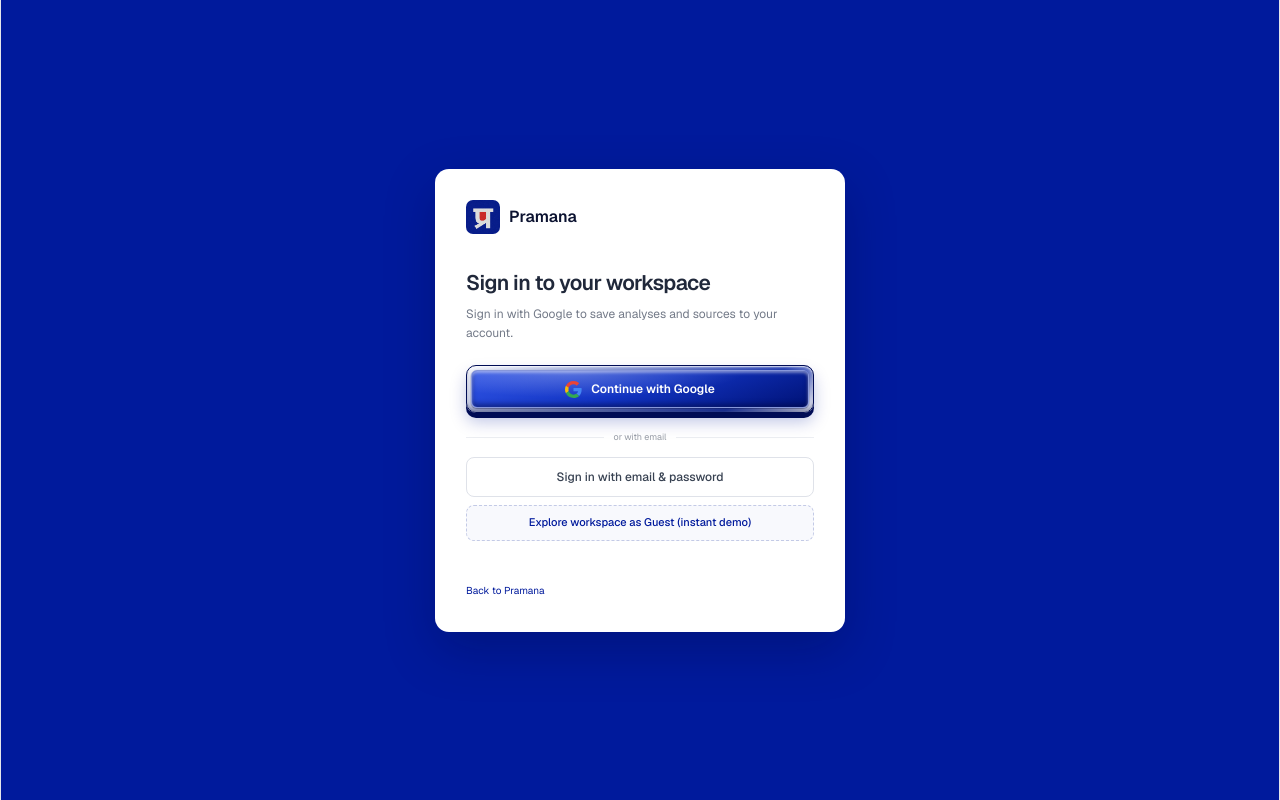
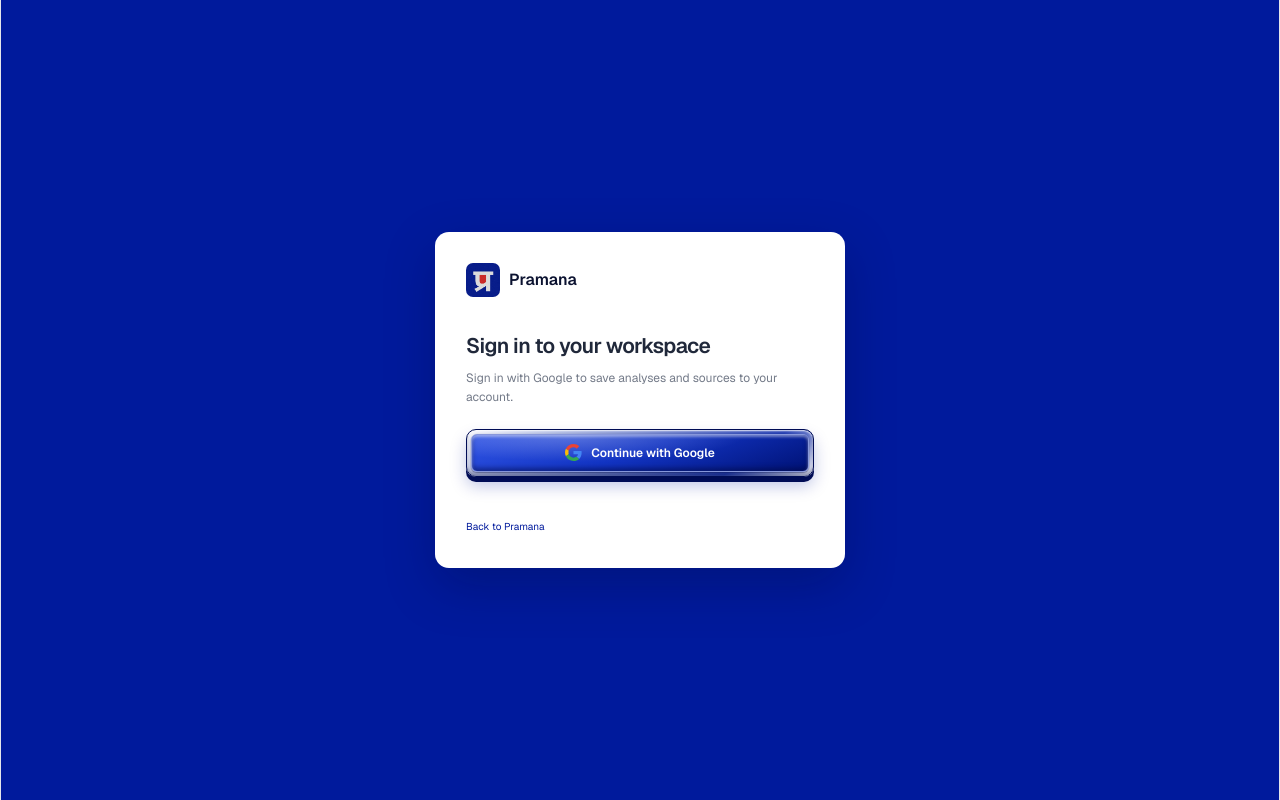
Before and after one commit to Adochaure/PRANAMA-AI, a Next.js app: page /login in a window 1280 px wide. Built offline with nearby package versions, Linux system fonts and the light colour scheme.

Commit message:
Remove non-Google login options

```diff
--- a/app/login/GoogleSignInButton.tsx
+++ b/app/login/GoogleSignInButton.tsx
@@ -1,15 +1,11 @@
 "use client";
 
-import { useState, type FormEvent } from "react";
+import { useState } from "react";
 import { createClient } from "@/lib/supabase/client";
 
 export default function GoogleSignInButton({ next, initialMessage }: { next: string; initialMessage: string }) {
   const [message, setMessage] = useState(initialMessage);
   const [busy, setBusy] = useState(false);
-  const [emailMode, setEmailMode] = useState(false);
-  const [email, setEmail] = useState("");
-  const [password, setPassword] = useState("");
-  const [isSignUp, setIsSignUp] = useState(false);
 
   async function continueWithGoogle() {
     setBusy(true);
@@ -23,84 +19,6 @@ export default function GoogleSignInButton({ next, initialMessage }: { next: str
       if (error) setMessage(error.message);
     } catch (error) {
       setMessage(error instanceof Error ? error.message : "Could not start Google sign-in.");
-    } finally {
-      setBusy(false);
-    }
-  }
-
-  async function handleEmailAuth(event: FormEvent) {
-    event.preventDefault();
-    if (!email.trim() || !password.trim()) {
-      setMessage("Please enter both email and password.");
-      return;
-    }
-    setBusy(true);
-    setMessage("");
-    try {
-      const supabase = createClient();
-      if (isSignUp) {
-        const { data, error } = await supabase.auth.signUp({
-          email: email.trim(),
-          password: password.trim(),
-        });
-        if (error) throw error;
-        if (data.session) {
-          window.location.assign(next);
-          return;
-        }
-        setMessage("Account created. Check your email to confirm or try signing in.");
-      } else {
-        const { error } = await supabase.auth.signInWithPassword({
-          email: email.trim(),
-          password: password.trim(),
-        });
-        if (error) throw error;
-        window.location.assign(next);
-      }
-    } catch (error) {
-      setMessage(error instanceof Error ? error.message : "Authentication failed.");
-    } finally {
-      setBusy(false);
-    }
-  }
-
-  async function continueAsGuest() {
-    setBusy(true);
-    setMessage("");
-    try {
-      const supabase = createClient();
-      const demoEmail = "demo@pramana.ai";
-      const demoPassword = "DemoUser2026!";
-
-      const { error: signInErr } = await supabase.auth.signInWithPassword({
-        email: demoEmail,
-        password: demoPassword,
-      });
-
-      if (!signInErr) {
-        window.location.assign(next);
-        return;
-      }
-
-      const { data: signUpData, error: signUpErr } = await supabase.auth.signUp({
-        email: demoEmail,
-        password: demoPassword,
-      });
-
-      if (!signUpErr && signUpData.session) {
-        window.location.assign(next);
-        return;
-      }
-
-      const { error: anonErr } = await supabase.auth.signInAnonymously();
-      if (!anonErr) {
-        window.location.assign(next);
-        return;
-      }
-
-      throw signInErr || signUpErr || anonErr;
-    } catch (error) {
-      setMessage(error instanceof Error ? error.message : "Could not sign in as guest.");
     } finally {
       setBusy(false);
     }
@@ -120,86 +38,6 @@ export default function GoogleSignInButton({ next, initialMessage }: { next: str
         </span>
       </button>
 
-      <div className="auth-divider"><span>or with email</span></div>
-
-      {!emailMode ? (
-        <div style={{ display: "grid", gap: "8px", marginTop: "12px" }}>
-          <button
-            type="button"
-            onClick={() => setEmailMode(true)}
-            style={{
-              height: "40px",
-              border: "1px solid #dfe2e9",
-              borderRadius: "8px",
-              background: "#fff",
-              color: "#374151",
-              fontSize: "12px",
-              fontWeight: 500,
-              cursor: "pointer",
-            }}
-          >
-            Sign in with email & password
-          </button>
-          <button
-            type="button"
-            onClick={continueAsGuest}
-            disabled={busy}
-            style={{
-              height: "36px",
-              border: "1px dashed #c3cae6",
-              borderRadius: "8px",
-              background: "#f8f9fd",
-              color: "#001a9c",
-              fontSize: "11px",
-              fontWeight: 500,
-              cursor: "pointer",
-            }}
-          >
-            Explore workspace as Guest (instant demo)
-          </button>
-        </div>
-      ) : (
-        <form onSubmit={handleEmailAuth}>
-          <label htmlFor="auth-email">Email</label>
-          <input
-            id="auth-email"
-            type="email"
-            placeholder="you@example.com"
-            value={email}
-            onChange={(e) => setEmail(e.target.value)}
-            required
-          />
-          <label htmlFor="auth-password">Password</label>
-          <input
-            id="auth-password"
-            type="password"
-            placeholder="••••••••"
-            value={password}
-            onChange={(e) => setPassword(e.target.value)}
-            required
-          />
-          <button type="submit" disabled={busy}>
-            {busy ? "Processing..." : isSignUp ? "Create account" : "Sign in"}
-          </button>
-          <div style={{ display: "flex", justifyContent: "space-between", fontSize: "11px", marginTop: "6px" }}>
-            <button
-              type="button"
-              onClick={() => setIsSignUp(!isSignUp)}
-              style={{ background: "none", border: 0, color: "var(--blue)", cursor: "pointer", padding: 0 }}
-            >
-              {isSignUp ? "Have an account? Sign in" : "Need an account? Sign up"}
-            </button>
-            <button
-              type="button"
-              onClick={() => setEmailMode(false)}
-              style={{ background: "none", border: 0, color: "#6b7280", cursor: "pointer", padding: 0 }}
-            >
-              Cancel
-            </button>
-          </div>
-        </form>
-      )}
-
       <div className="auth-message" role="status" aria-live="polite">{message}</div>
     </>
   );
```
